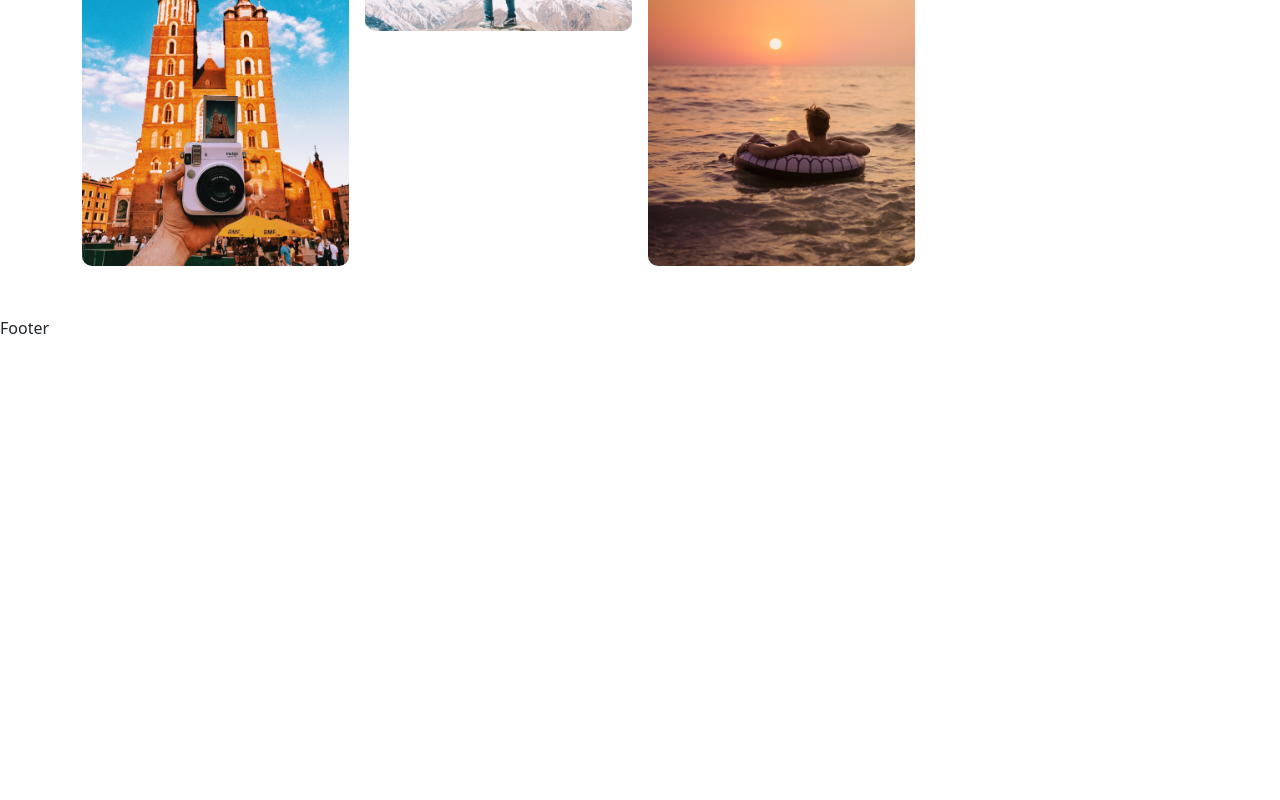
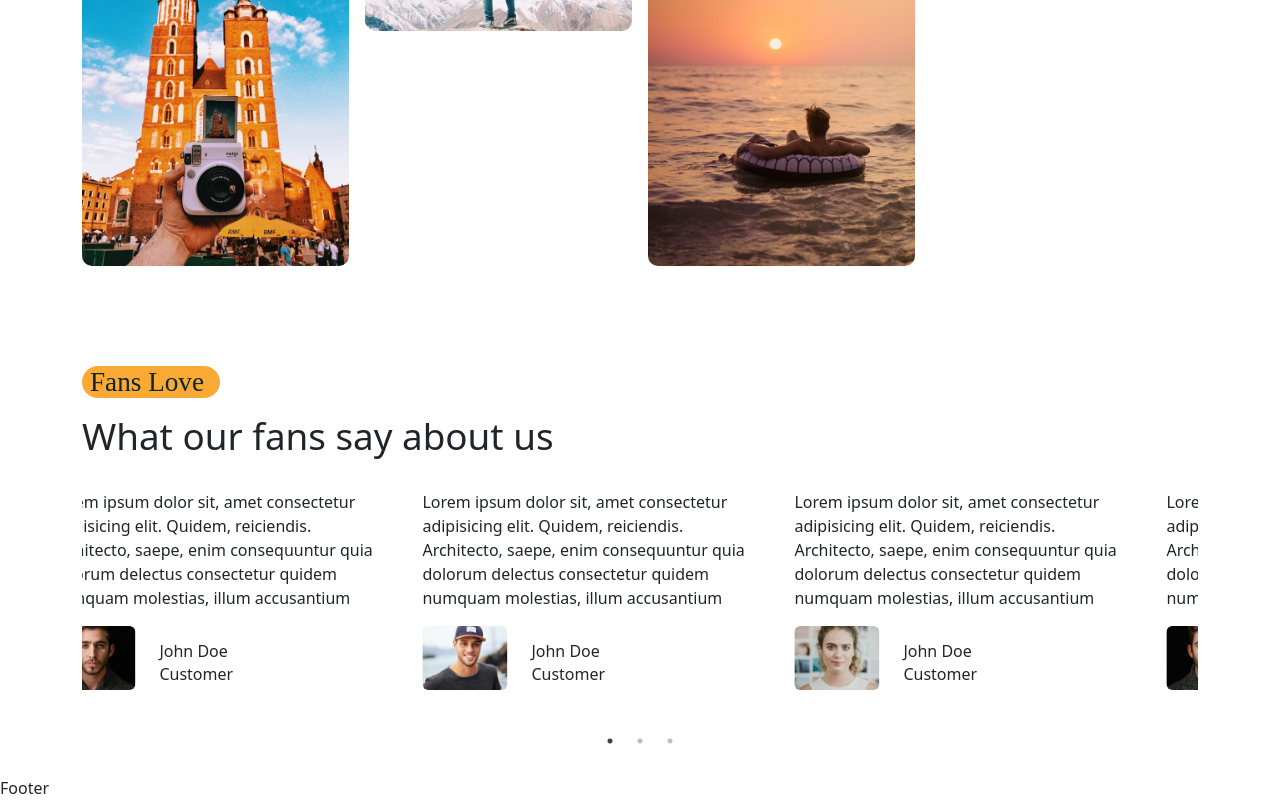
Before and after one commit to somritaghosh76/MUSAFIR, a React (Create React App) app in the folder frontend/: page /home in a window 1280 px wide. Shown: the part 3085-3885 px from the top of the page. Before the commit the page ends 3425 px from the top, so only its background shows below. Built offline with nearby package versions, Linux system fonts and the light colour scheme; a web font is replaced by a local one.

Commit message:
frontend

```diff
--- /dev/null
+++ b/frontend/src/components/Testimonials/Testimonials.jsx
@@ -0,0 +1,82 @@
+import React from "react";
+import Slider from "react-slick";
+import ava01 from '../../assets/images/ava-1.jpg'
+import ava02 from '../../assets/images/ava-2.jpg'
+import ava03 from '../../assets/images/ava-3.jpg'
+
+const Testimonials = () => {
+
+    const settings = {
+        dots: true,
+        infinite: true,
+        autoplay: true,
+        speed:1000,
+        swipeToSlide: true,
+        autoplaySpeed:2000,
+        slidesToShow:3,
+
+        responsive:[
+            {
+                breakpoint: 992,
+                settings:{
+                    dots: true,
+                    infinite: true,
+                    slidesToShow:2,
+                    slidesToScroll:1,
+                },
+            },
+            {
+                breakpoint: 576,
+                settings:{
+                    slidesToShow:1,
+                    slidesToScroll:1,
+                },
+            },
+        ]
+    }
+
+    return (
+        <Slider {...settings}>
+            <div className="testimonial py-4 px-3">
+                <p>Lorem ipsum dolor sit, amet consectetur adipisicing elit. Quidem, reiciendis. Architecto, saepe, enim consequuntur quia dolorum delectus consectetur quidem numquam molestias, illum accusantium
+                </p>
+
+                <div className="d-flex align-items-centre gap-4 mt-3">
+                    <img src={ava01} className="w-25 h-25 rounded-2" alt=" " />
+                    <div>
+                        <h6 className="mb-0 mt-3">John Doe</h6>
+                        <p>Customer</p>
+                    </div>
+                </div>
+            </div>
+
+            <div className="testimonial py-4 px-3">
+                <p>Lorem ipsum dolor sit, amet consectetur adipisicing elit. Quidem, reiciendis. Architecto, saepe, enim consequuntur quia dolorum delectus consectetur quidem numquam molestias, illum accusantium
+                </p>
+
+                <div className="d-flex align-items-centre gap-4 mt-3">
+                    <img src={ava02} className="w-25 h-25 rounded-2" alt=" " />
+                    <div>
+                        <h6 className="mb-0 mt-3">John Doe</h6>
+                        <p>Customer</p>
+                    </div>
+                </div>
+            </div>
+
+            <div className="testimonial py-4 px-3">
+                <p>Lorem ipsum dolor sit, amet consectetur adipisicing elit. Quidem, reiciendis. Architecto, saepe, enim consequuntur quia dolorum delectus consectetur quidem numquam molestias, illum accusantium
+                </p>
+
+                <div className="d-flex align-items-centre gap-4 mt-3">
+                    <img src={ava03} className="w-25 h-25 rounded-2" alt=" " />
+                    <div>
+                        <h6 className="mb-0 mt-3">John Doe</h6>
+                        <p>Customer</p>
+                    </div>
+                </div>
+            </div>
+        </Slider>
+    )
+};
+
+export default Testimonials;
--- a/frontend/src/pages/Home.jsx
+++ b/frontend/src/pages/Home.jsx
@@ -14,6 +14,7 @@ import SearchBar from "../shared/SearchBar";
 import ServiceList from "../services/ServiceList";
 import FeaturedTourList from "../components/Featured-tours/FeaturedTourList";
 import MasonryImagesGallery from "../components/Image-gallery/MasonryImagesGallery";
+import Testimonials from "../components/Testimonials/Testimonials";
 
 const Home = () => {
     return (
@@ -137,7 +138,19 @@ const Home = () => {
             {/* ======= gallery section end ======= */}
 
             {/* ======= testimonial section start ======= */}
-
+            <section>
+                <Container>
+                    <Row>
+                        <Col lg="12">
+                            <Subtitle subtitle={'Fans Love'} />
+                            <h2 className="testimonial__title">What our fans say about us</h2>
+                        </Col>
+                        <Col lg="12">
+                            <Testimonials/>
+                        </Col>
+                    </Row>
+                </Container>
+            </section>
             {/* ======= testimonial section end ======= */}
         </>
     );
--- a/frontend/src/styles/home.css
+++ b/frontend/src/styles/home.css
@@ -108,3 +108,7 @@
 .masonry__img:hover {
     transform: scale(1.1);
 }
+.testimonial__title{
+    font-size: 2.3rem;
+    margin-top: 1rem;
+}
```
